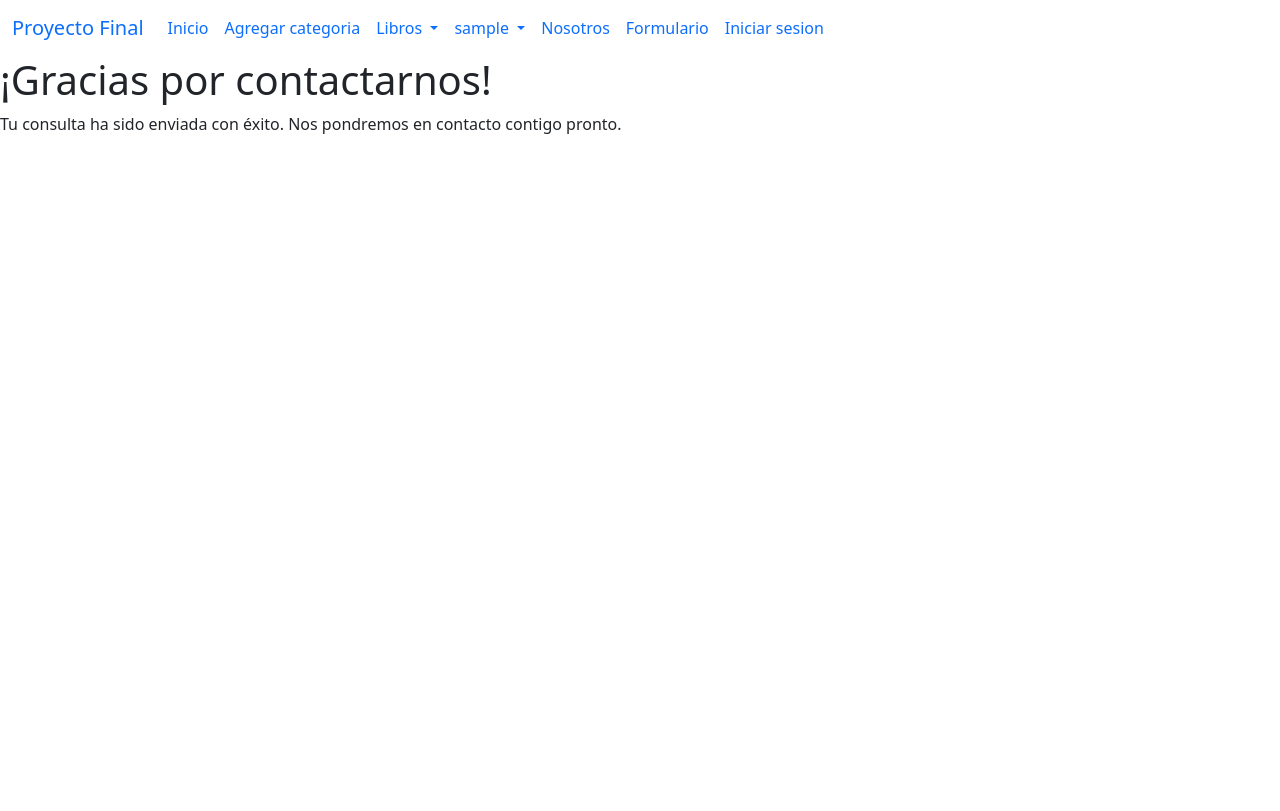
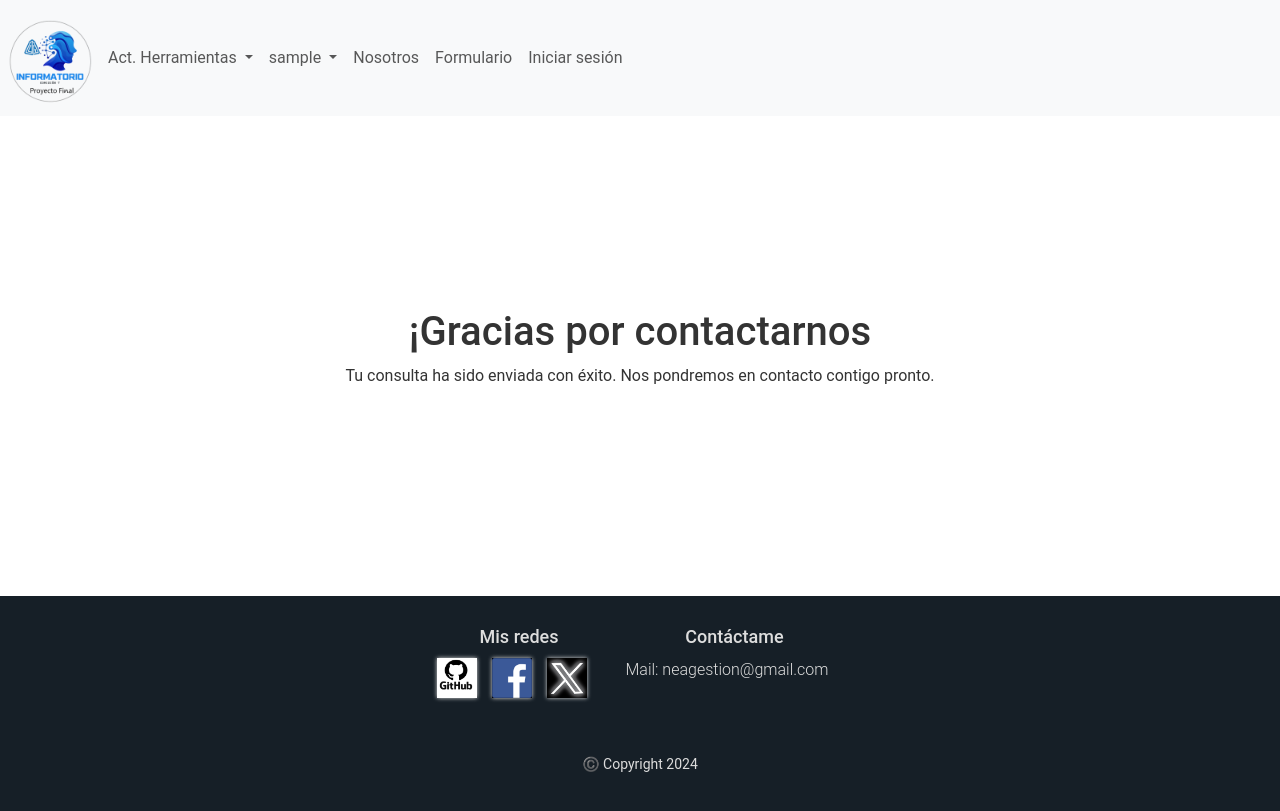
Before and after one commit to Caba21766/proyecto, a Django app: page /gracias/ in a window 1280 px wide. Before the commit the page ends 134 px from the top, so only its background shows below. Run offline with Django 5.2, Linux system fonts and the light colour scheme; the visitor is signed in with stand-in values (Sample User, id 1).

Commit message:
proyecto

```diff
--- a/prueba1/settings.py
+++ b/prueba1/settings.py
@@ -122,16 +122,10 @@ USE_I18N = True
 USE_TZ = True
 
 # -------------------------------------------------------------------------------------
-
 STATIC_URL = "static/"
 STATICFILES_DIRS= BASE_DIR / "static" ,
 
-# settings.py
-#MEDIA_URL = '/media/'
-#MEDIA_ROOT = os.path.join(BASE_DIR, 'media')
-
 MEDIA_URL = "/media/"
 MEDIA_ROOT = BASE_DIR / "media"
-#--------------------------------------
 # -------------------------------------------------------------------------------------
 DEFAULT_AUTO_FIELD = "django.db.models.BigAutoField"
--- a/prueba1/urls.py
+++ b/prueba1/urls.py
@@ -24,6 +24,7 @@ from . import views
 from .views import HomeView
 from django.urls import path, include
 
+
 urlpatterns = [
     path("admin/", admin.site.urls),
     path("", HomeView.as_view() , name='index' ),
@@ -32,6 +33,8 @@ urlpatterns = [
     path('formulario/', views.contacto_view, name='formulario'),
     path('gracias/', views.gracias_view, name='gracias'),
     path('nosotros/', views.nosotros_view, name='nosotros'),
+    path('curriculom/', views.curriculom_view, name='curriculom'),
+
     path("opiniones/", include('apps.opiniones.urls')),
 
 
--- a/prueba1/views.py
+++ b/prueba1/views.py
@@ -8,6 +8,9 @@ class HomeView(TemplateView):
 
 def nosotros_view(request):
     return render(request, 'nosotros.html')
+
+def curriculom_view(request):
+    return render(request, 'curriculom.html')
 
 
 def contacto_view(request):
--- a/templates/gracias.html
+++ b/templates/gracias.html
@@ -1,97 +1,55 @@
+{% extends 'base.html' %}
 {% load static %}
-<!DOCTYPE html>
-<html lang="es">
+{% block title %}Acerca de Nosotros{% endblock %}
 
-<head>
-    <meta charset="UTF-8">
-    <meta name="viewport" content="width=device-width, initial-scale=1.0">
-    <link href="https://cdn.jsdelivr.net/npm/bootstrap@5.0.2/dist/css/bootstrap.min.css" rel="stylesheet" integrity="sha384-EVSTQN3/azprG1Anm3QDgpJLIm9Nao0Yz1ztcQTwFspd3yD65VohhpuuCOmLASjC" crossorigin="anonymous">
-    <title>Gracias</title>
-</head>
-
-
-<body>
-    <header>
+{% block navegacion %}
 <nav class="navbar navbar-expand-lg bg-body-tertiary">
-
-            <div class="container-fluid">
-              <a class="navbar-brand" href="#"> Proyecto Final </a>
-              <button class="navbar-toggler" type="button" data-bs-toggle="collapse" data-bs-target="#navbarSupportedContent" aria-controls="navbarSupportedContent" aria-expanded="false" aria-label="Toggle navigation">
-              <span class="navbar-toggler-icon"></span>
-              </button>
-
+    <a href="{% url 'index' %}">
+        <img src="{% static 'img/logo.png' %}" alt="" width="100" height="100">
+    </a>
     <div class="collapse navbar-collapse" id="navbarSupportedContent">
         <ul class="navbar-nav me-auto mb-2 mb-lg-0">
-
-                  <li class="nav-item">
-                    <a class="nav-link active" aria-current="page" href="{% url 'index' %}">Inicio</a>
-                  </li>
-
-                  {% if user.is_staff %}
-                  <li class="nav-item">
-                    <a class="nav-link" href="{% url 'apps.libros:agregar_categoria' %}">Agregar categoria</a>
-                  </li>
-                  {% endif %}
-
             {% if user.is_staff %}
             <li class="nav-item dropdown">
                 <a class="nav-link dropdown-toggle" href="#" role="button" data-bs-toggle="dropdown" aria-expanded="false">
-                      Libros
+                    Act. Herramientas
                 </a>
                 <ul class="dropdown-menu">
-                      <li><a class="dropdown-item" href="{% url 'apps.libros:agregar_libro' %}">Crear</a></li>
-                      <li><a class="dropdown-item" href="#"></a></li>
-                      <li><hr class="dropdown-divider"></li>
-                      <li><a class="dropdown-item" href="#">Something else here</a></li>
+                    <li><a class="dropdown-item" href="{% url 'apps.libros:agregar_categoria' %}">Agregar categoría</a></li>
+                    <li><a class="dropdown-item" href="{% url 'apps.libros:agregar_libro' %}">Act. Sistema</a></li>
                 </ul>
             </li>
             {% endif %}
-
             {% if user.is_authenticated %}
             <li class="nav-item dropdown">
                 <a class="nav-link dropdown-toggle" href="#" role="button" data-bs-toggle="dropdown" aria-expanded="false">
-                      {{user.username }}
+                    {{ user.username }}
                 </a>
                 <ul class="dropdown-menu">
                     <form method="POST" action="{% url 'apps.blog_auth:cerrar_sesion' %}">
                         {% csrf_token %}
-                        <button type="submit">Cerrar Sesion</button>
+                        <button type="submit">Cerrar Sesión</button>
                     </form>
-                      <li><hr class="dropdown-divider"></li>
-                      <li><a class="dropdown-item" href="#">Something else here</a></li>
                 </ul>
             </li>
             {% endif %}
-
             <li class="nav-item">
                 <a class="nav-link" href="{% url 'nosotros' %}">Nosotros</a>
             </li>
-
             <li class="nav-item">
                 <a class="nav-link" href="{% url 'formulario' %}">Formulario</a>
             </li>
-
             <li class="nav-item">
-                    <a class="nav-link" href="{% url 'apps.blog_auth:iniciar_sesion' %}">Iniciar sesion</a>
+                <a class="nav-link" href="{% url 'apps.blog_auth:iniciar_sesion' %}">Iniciar sesión</a>
             </li>
-
-
         </ul>
-
-              </div>
-
     </div>
 </nav>
-    </header>
+{% endblock %}
 
-
-
-
-    <h1>¡Gracias por contactarnos!</h1>
-    <p>Tu consulta ha sido enviada con éxito. Nos pondremos en contacto contigo pronto.</p>
-
-    <script src="https://cdn.jsdelivr.net/npm/@popperjs/core@2.9.2/dist/umd/popper.min.js" integrity="sha384-IQsoLXl5PILFhosVNubq5LC7Qb9DXgDA9i+tQ8Zj3iwWAwPtgFTxbJ8NT4GN1R8p" crossorigin="anonymous"></script>
-    <script src="https://cdn.jsdelivr.net/npm/bootstrap@5.0.2/dist/js/bootstrap.min.js" integrity="sha384-cVKIPhGWiC2Al4u+LWgxfKTRIcfu0JTxR+EQDz/bgldoEyl4H0zUF0QKbrJ0EcQF" crossorigin="anonymous"></script>
-    <script src="app.js"></script>
-</body>
-</html>
+{% block contenido %}
+<div style="min-height: calc(80vh - 160px); display: flex; flex-direction: column; justify-content: center; text-align: center;">
+    <h1 style="color: #333 !important;">¡Gracias por contactarnos</h1>
+    <p style="color: #333 !important;">Tu consulta ha sido enviada con éxito. Nos pondremos en contacto contigo pronto.</p>
+</div>
+{% endblock %}
--- a/templates/index.html
+++ b/templates/index.html
@@ -120,8 +120,9 @@
                 <p class="presentacion__parrafo">para Desarrolladores</p>
               <div class="presentacion__contenedor_botones">
                 <!--<a href="#sobre-mi" class="boton" role="button">Lenguaje</a>-->
-                <a href="./assets/docs/cv.pdf" class="boton" target="_blank" role="button">CV Ferez Alexis</a>
-                <a href="./assets/docs/cv.pdf" class="boton" target="_blank" role="button">CV Caballero Gustavo</a>
+                <a href="https://github.com/Caba21766/proyecto" class="boton" target="_blank" role="button">GitHub Proyecto Final</a>
+                <a href="{% url 'curriculom' %}" class="boton" role="button">Curriculom Vitae</a>
+
               </div>
             </div>
       </section>
```
Also changed, not shown: templates/curriculom.html (added, +111 -0 lines), static/img/Ferez.jpg (added), static/img/Foto.jpg (added), 5 other files. Lines whose indentation alone changed are shown as unchanged.
